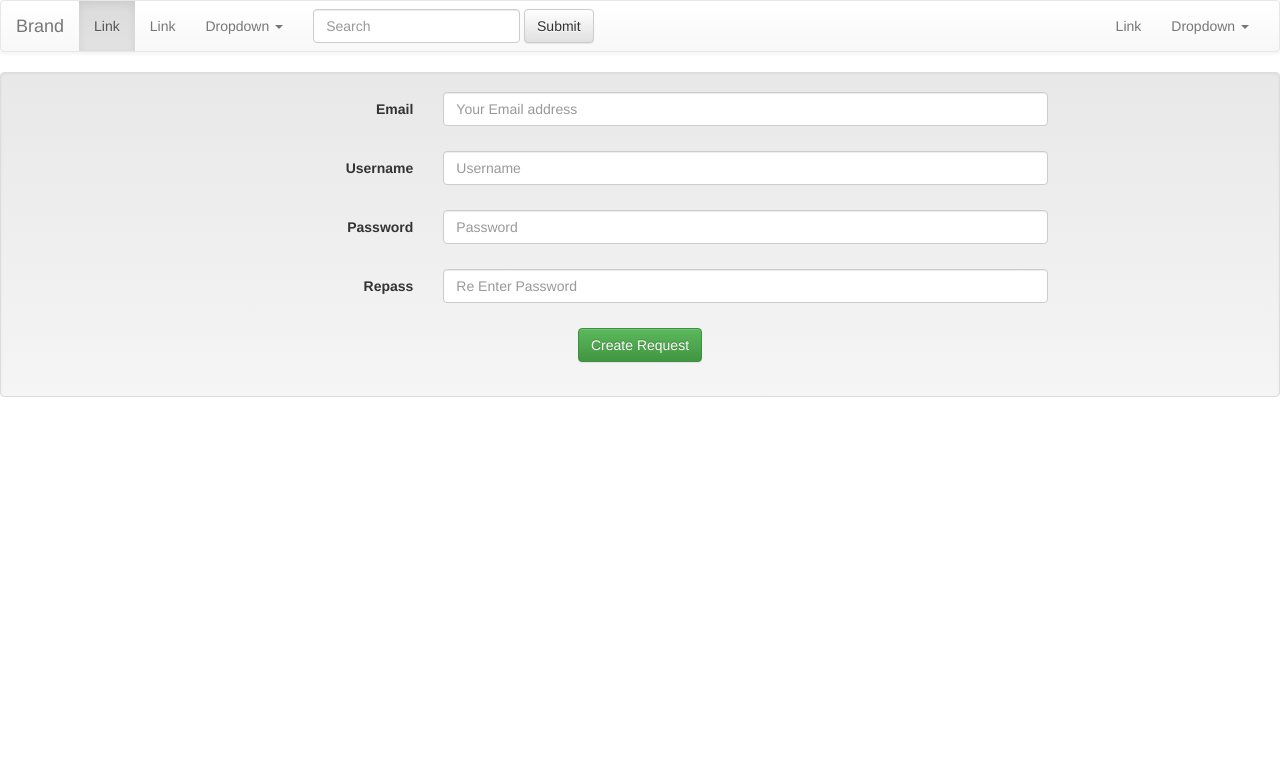
After one commit to athiraharidas/workshop, a Django app: template register/templates/register_user.html in a window 1280 px wide. The commit adds this page. Shown: the top 779 px of the page. Run offline with Django 3.2, Linux system fonts and the light colour scheme; the template is opened without the code that fills it: values that come from a table or form of the project are taken from there, others are empty; some libraries are stand-ins or nearby versions.

Commit message:
dropdown1

```diff
--- a/register/forms.py
+++ b/register/forms.py
@@ -1,25 +1,18 @@
 from django import forms
 from django.utils.translation import ugettext_lazy as _
-from bootstrap3_datetime.widgets import DateTimePicker
-from captcha.fields import ReCaptchaField
-from registration.models import *
+from register.models import *
 from django.forms.models import ModelForm
 from django.contrib import admin
-from ckeditor.widgets import CKEditorWidget
 
 
 user_widgets = {
-    'user_first_name': forms.TextInput(attrs={'placeholder':_('First Name'), 'required': True}),
-    'user_dob': DateTimePicker(options={"getUTCDate": True, "pickTime": True,
-                                              "date":"fa fa-calendar", "viewMode":'years',
-                                              "format":'DD/MM/YYYY'},
-                                     attrs={'placeholder':_('DD/MM/YYYY'), 'required': True, 'class':'datepicker'}),
-    'user_last_name': forms.TextInput(attrs={'placeholder':_('Last Name'),
-                                             'required': True}),
-    'email': forms.TextInput(attrs={'placeholder':_('Your Email address'),
-                                             'required': True}),
-    'username': forms.TextInput(attrs={'placeholder':_('Username'),
-                                             'required': True}),
+   'user_first_name': forms.TextInput(attrs={'placeholder':_('First Name'), 'required': True}),
+     'user_last_name': forms.TextInput(attrs={'placeholder':_('Last Name'),
+                                            'required': True}),
+   'email': forms.TextInput(attrs={'placeholder':_('Your Email address'),
+                                            'required': True}),
+   'username': forms.TextInput(attrs={'placeholder':_('Username'),
+                                            'required': True}),
 }
 
 user_extra_widgets = {
@@ -59,7 +52,7 @@
     def clean_email(self):
         email = self.cleaned_data.get('email')
         if User.objects.exclude(pk=self.instance.pk).filter(email=email).exists():
-            raise forms.ValidationError(_('Email "%s" is already in use.') % email)
+            raise forms.ValidationError(_('Email "%s" is already ifrom ckeditor.widgets import CKEditorWidgetn use.') % email)
         return email
 
 
@@ -77,36 +70,3 @@
         user.set_password(self.cleaned_data["password"])
         if commit: user.save()
         return user
-
-
-
-course_fields = ['course_name', 'course_bio', 'course_language', 'course_difficulty',
-                  'course_fees']
-course_widgets = {
-    'course_name'    : forms.TextInput(attrs={'placeholder':_('Course Name'), 'required': True}),
-    'course_bio'    :  CKEditorWidget(),
-    'course_fees' : forms.TextInput(attrs={'placeholder':_('Course fees'), 'required': True}),
-}
-
-class CourseRegistrationForm(ModelForm):
-    class Meta:
-        model = Course
-        fields = course_fields
-        widgets = course_widgets
-        exclude = ['course_user']
-
-
-course_module_fields = ['module_name', 'module_description', 'module_duration']
-course_module_widgets = {
-    'module_name'    : forms.TextInput(attrs={'placeholder':_('Module Name'), 'required': True}),
-    'module_description'    :  CKEditorWidget(),
-    'module_duration' : forms.TextInput(attrs={'placeholder':_('Duration of module'), 'required': True}),
-}
-
-
-class ModuleAddForm(ModelForm):
-    class Meta:
-        model = CourseModules
-        fields = course_module_fields
-        widgets = course_module_widgets
-        exclude = ['course']
--- a/register/templates/index.html
+++ b/register/templates/index.html
@@ -45,7 +45,7 @@
                 <li class="dropdown">
                     <a href="#" class="dropdown-toggle" data-toggle="dropdown" role="button" aria-haspopup="true" aria-expanded="false"><span class="caret"></span></a>
                     <ul class="dropdown-menu">
-                        <li><a href="{% url register _user %}">sign up</a></li>
+                        <li><a href="{% url 'register_user' %}">sign up</a></li>
                         <li><a href="#">sign in</a></li>
 
                     </ul>
--- /dev/null
+++ b/register/templates/register_user.html
@@ -0,0 +1,101 @@
+<html>
+{% load register_extras %}
+<head>
+    <!-- Latest compiled and minified CSS -->
+    <link rel="stylesheet" href="https://maxcdn.bootstrapcdn.com/bootstrap/3.3.6/css/bootstrap.min.css" integrity="sha384-1q8mTJOASx8j1Au+a5WDVnPi2lkFfwwEAa8hDDdjZlpLegxhjVME1fgjWPGmkzs7" crossorigin="anonymous">
+
+    <!-- Optional theme -->
+    <link rel="stylesheet" href="https://maxcdn.bootstrapcdn.com/bootstrap/3.3.6/css/bootstrap-theme.min.css" integrity="sha384-fLW2N01lMqjakBkx3l/M9EahuwpSfeNvV63J5ezn3uZzapT0u7EYsXMjQV+0En5r" crossorigin="anonymous">
+
+    <script src="https://code.jquery.com/jquery-1.12.4.js"></script>
+    <!-- Latest compiled and minified JavaScript -->
+    <script src="https://maxcdn.bootstrapcdn.com/bootstrap/3.3.6/js/bootstrap.min.js" integrity="sha384-0mSbJDEHialfmuBBQP6A4Qrprq5OVfW37PRR3j5ELqxss1yVqOtnepnHVP9aJ7xS" crossorigin="anonymous"></script>
+
+
+</head>
+<body>
+
+<nav class="navbar navbar-default">
+    <div class="container-fluid">
+        <!-- Brand and toggle get grouped for better mobile display -->
+        <div class="navbar-header">
+            <button type="button" class="navbar-toggle collapsed" data-toggle="collapse" data-target="#bs-example-navbar-collapse-1" aria-expanded="false">
+                <span class="sr-only">Toggle navigation</span>
+                <span class="icon-bar"></span>
+                <span class="icon-bar"></span>
+                <span class="icon-bar"></span>
+            </button>
+            <a class="navbar-brand" href="#">Brand</a>
+        </div>
+
+        <!-- Collect the nav links, forms, and other content for toggling -->
+        <div class="collapse navbar-collapse" id="bs-example-navbar-collapse-1">
+            <ul class="nav navbar-nav">
+                <li class="active"><a href="#">Link <span class="sr-only">(current)</span></a></li>
+                <li><a href="#">Link</a></li>
+                <li class="dropdown">
+                    <a href="#" class="dropdown-toggle" data-toggle="dropdown" role="button" aria-haspopup="true" aria-expanded="false">Dropdown <span class="caret"></span></a>
+                    <ul class="dropdown-menu">
+                        <li><a href="#">Action</a></li>
+                        <li><a href="#">Another action</a></li>
+                        <li><a href="#">Something else here</a></li>
+                        <li role="separator" class="divider"></li>
+                        <li><a href="#">Separated link</a></li>
+                        <li role="separator" class="divider"></li>
+                        <li><a href="#">One more separated link</a></li>
+                    </ul>
+                </li>
+            </ul>
+            <form class="navbar-form navbar-left" role="search">
+                <div class="form-group">
+                    <input type="text" class="form-control" placeholder="Search">
+                </div>
+                <button type="submit" class="btn btn-default">Submit</button>
+            </form>
+            <ul class="nav navbar-nav navbar-right">
+                <li><a href="#">Link</a></li>
+                <li class="dropdown">
+                    <a href="#" class="dropdown-toggle" data-toggle="dropdown" role="button" aria-haspopup="true" aria-expanded="false">Dropdown <span class="caret"></span></a>
+                    <ul class="dropdown-menu">
+                        <li><a href="{%  url 'register_user' %}">Sign Up</a></li>
+                        <li><a href="#">Sign In</a></li>
+                    </ul>
+                </li>
+            </ul>
+        </div><!-- /.navbar-collapse -->
+    </div><!-- /.container-fluid -->
+</nav>
+
+<form class="form-horizontal well" id="registerForm" method="POST"
+      enctype="multipart/form-data" action="{% url 'register_user' %}">
+    <fieldset>
+        {% csrf_token %} {% load tz %}
+        {% for field in form.visible_fields %}
+            <div id="div_{{ field.html_name }}"
+                 class="form-group{% if field.errors %} has-error{% endif%}">
+                <label class="col-sm-4 control-label" for="{{ field.id_for_label }}">
+                    {{ field.label }}
+                </label>
+                <div class="col-md-6 cnt-inpt">
+                    {{ field|addcss:"form-control" }}
+                    <div class="text-muted pull-right">
+                        <small>{{ field.help_text }}</small>
+                    </div> <!-- form-group -->
+          											<span class="help-block">
+          													{% for error in field.errors %} {{error }} {% endfor %}
+          											</span> <!-- help-block -->
+                </div> <!-- col-sm-4 -->
+            </div>
+        {% endfor %}
+        {% for hidden in user_form.hidden_fields %} {{ hidden }} {% endfor %}
+
+        <div class="form-group" style="text-align:center">
+            <a href="#tf-courses">
+                <button type="submit" data-loading-text="Creating request..."
+                        class="btn btn-success solution_buttons">Create Request <i class="fa fa-angle-double-right"></i> </button></a>
+        </div> <!-- form-group -->
+    </fieldset>
+</form>
+
+</body>
+</html>
--- /dev/null
+++ b/register/templatetags/register_extras.py
@@ -0,0 +1,6 @@
+from django.template import Library
+register = Library()
+
+@register.filter(name='addcss')
+def addcss(field, css):
+    return field.as_widget(attrs={"class":css})
--- a/register/urls.py
+++ b/register/urls.py
@@ -6,4 +6,7 @@
 
 urlpatterns = [
     url(r'^$', UserRegistrationView.as_view(), name='register_user'),
+
+url(r'^user/success/', TemplateView.as_view(template_name='page.html'),
+       name='page')
 ]
--- a/register/views.py
+++ b/register/views.py
@@ -3,6 +3,8 @@
 from braces.views import LoginRequiredMixin, AnonymousRequiredMixin
 from django.views.generic.edit import FormView, UpdateView
 from django.core.urlresolvers import reverse_lazy
+from register.forms import *
+
 
 # Create your viewsfrom django.core.urlresolvers import reverse_lazy here.
 class Home(TemplateView):
@@ -11,7 +13,7 @@
 
 
 class UserRegistrationView(AnonymousRequiredMixin, FormView):
-    template_name = "register/user/register_user.html"
+    template_name = "register_user.html"
     authenticated_redirect_url = reverse_lazy(u"home")
     form_class = UserRegistrationForm
     success_url = '/register/user/success/'
--- a/workshop/urls.py
+++ b/workshop/urls.py
@@ -13,9 +13,7 @@
 2. Add a URL to urlpatterns: url(r'^blog/', include(blog_urls))
 """
 from django.conf.urls import include, url
-
 from register import urls as reg_urls
-
 from register.views import *
 
 
```
Also changed, not shown: register/models.py (+95 -0 lines), register/templates/page.html (added, +11 -0 lines), db.sqlite3, register/migrations/0001_initial.py (added), register/templatetags/__init__.py (added), 8 other files.
